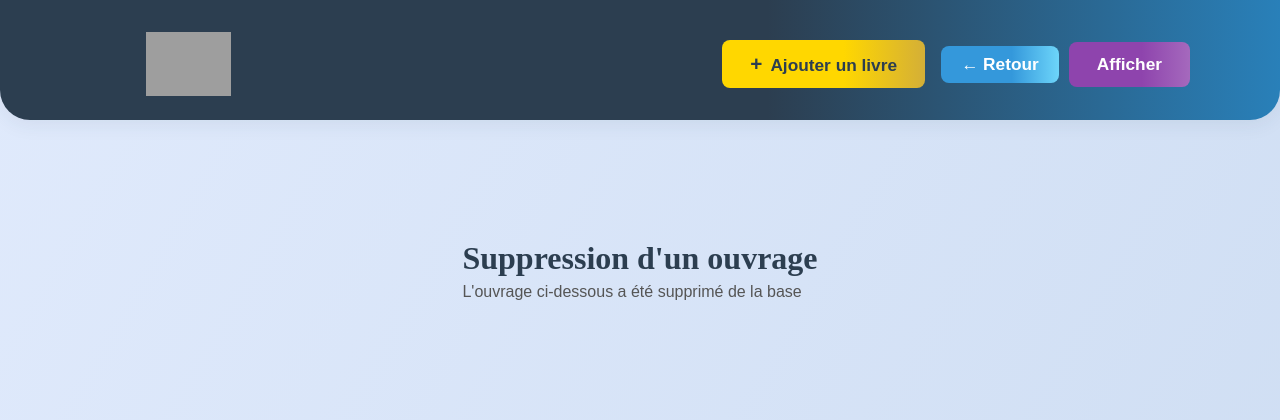
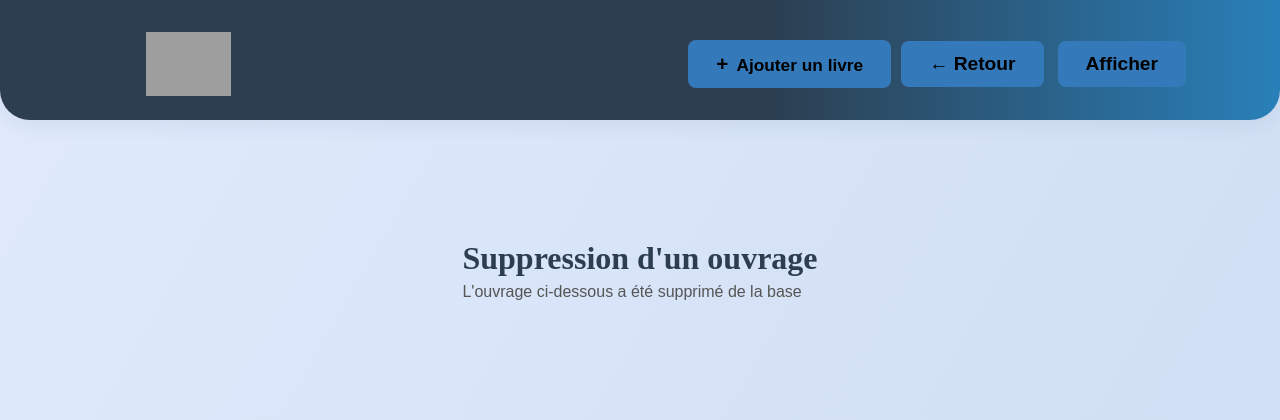
Before and after one commit to SKJUV/tp108f, a PHP site: page /suppression.php in a window 1280 px wide. Shown: the top 420 px of the page. Run offline with PHP 8.4, Linux system fonts and the light colour scheme; grey boxes are pictures that could not be loaded.

Commit message:
midiffication du style de supperssion.php

```diff
--- a/suppression.php
+++ b/suppression.php
@@ -115,8 +115,8 @@ if(isset($_GET['ISBN'])){
             margin-left: 10px;
         }
         .add-btn {
-            background: linear-gradient(90deg, #FFD700 60%, #D4AF37 100%);
-            color: #2c3e50;
+            background: linear-gradient(90deg,rgb(52, 122, 187) 60%,rgb(52, 122, 187) 100%);
+            color:dark;
         }
         .add-btn:hover {
             background: linear-gradient(90deg, #D4AF37 60%, #FFD700 100%);
@@ -124,20 +124,20 @@ if(isset($_GET['ISBN'])){
             transform: translateY(-2px) scale(1.04);
         }
         .gold-button {
-            background: linear-gradient(90deg, #3498db 60%, #6dd5fa 100%);
-            color: white;
+            background: linear-gradient(90deg,rgb(52, 122, 187) 60%,rgb(52, 122, 187) 100%);
+            color: dark;
         }
         .gold-button:hover {
-            background: linear-gradient(90deg, #2980b9 60%, #3498db 100%);
+            background: linear-gradient(90deg, #D4AF37 60%, #FFD700 100%);
             color: #fff;
             transform: translateY(-2px) scale(1.04);
         }
         .red-button {
-            background: linear-gradient(90deg, #8e44ad 60%, #a569bd 100%);
-            color: white;
+            background: linear-gradient(90deg,rgb(52, 122, 187) 60%,rgb(52, 122, 187) 100%);
+            color: dark;
         }
         .red-button:hover {
-            background: linear-gradient(90deg, #6c3483 60%, #8e44ad 100%);
+            background: linear-gradient(90deg, #D4AF37 60%, #FFD700 100%);
             color: #fff;
             transform: translateY(-2px) scale(1.04);
         }
@@ -244,10 +244,10 @@ if(isset($_GET['ISBN'])){
                 <button class="add-btn" onclick="window.location.href='ajouter.php';">
                     <span style="font-size: 1.2em; margin-right: 4px;">+</span> Ajouter un livre
                 </button>
-                <button class="gold-button" onclick="window.location.href='retirer.php';" style="padding: 8px 20px; margin-left: 16px;">
+                <button class="gold-button" onclick="window.location.href='retirer.php';" style="font-size: 1.2em; margin-right: 4px;">
                     &#8592; Retour
                 </button>
-                <button type="button" class="red-button" onclick="window.location.href='afficher.php';">
+                <button type="button" class="red-button" onclick="window.location.href='afficher.php';"  style="font-size: 1.2em; margin-right: 4px;">
                     <i class="button"></i> Afficher
                 </button>
             </div>
```
